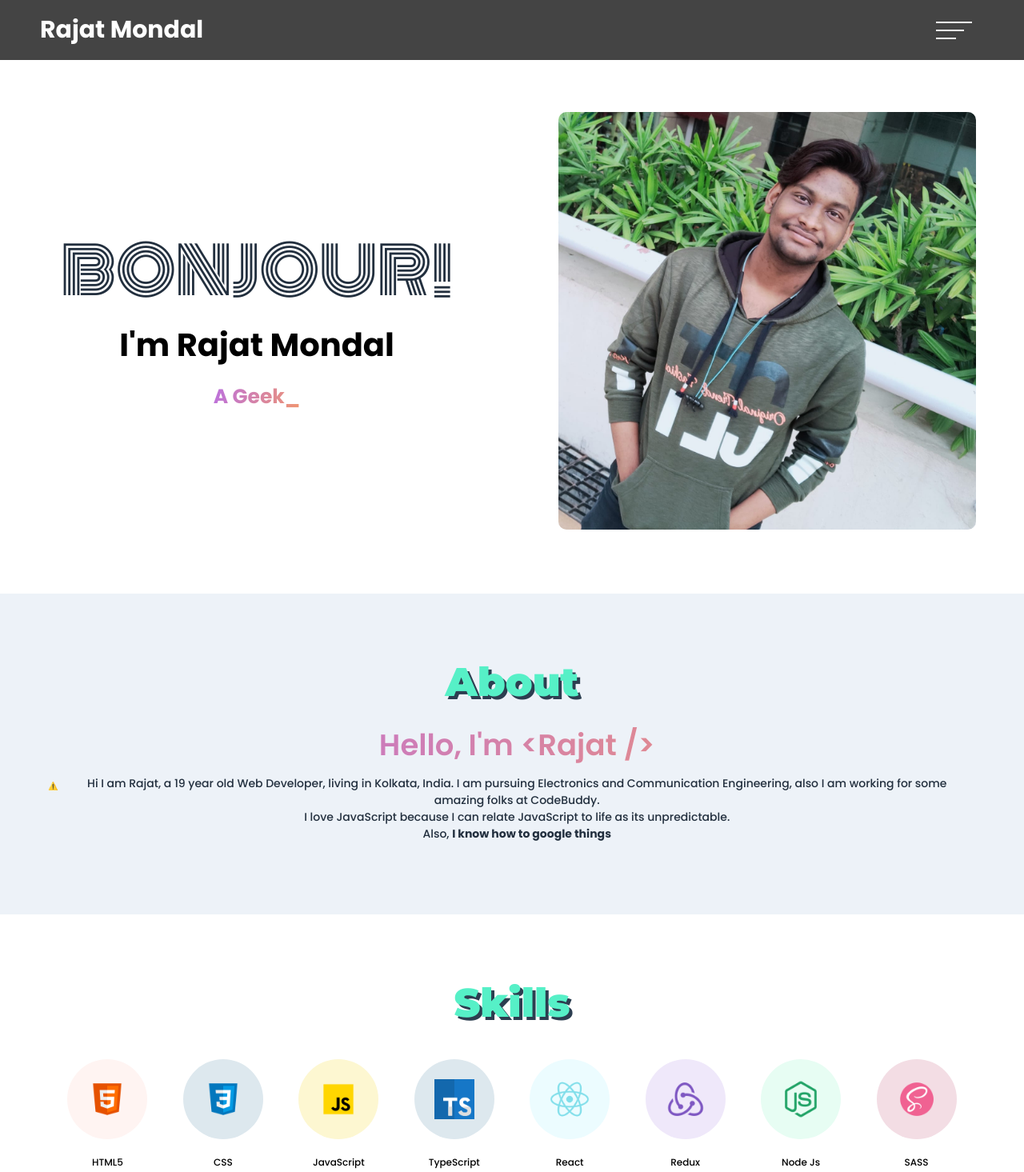
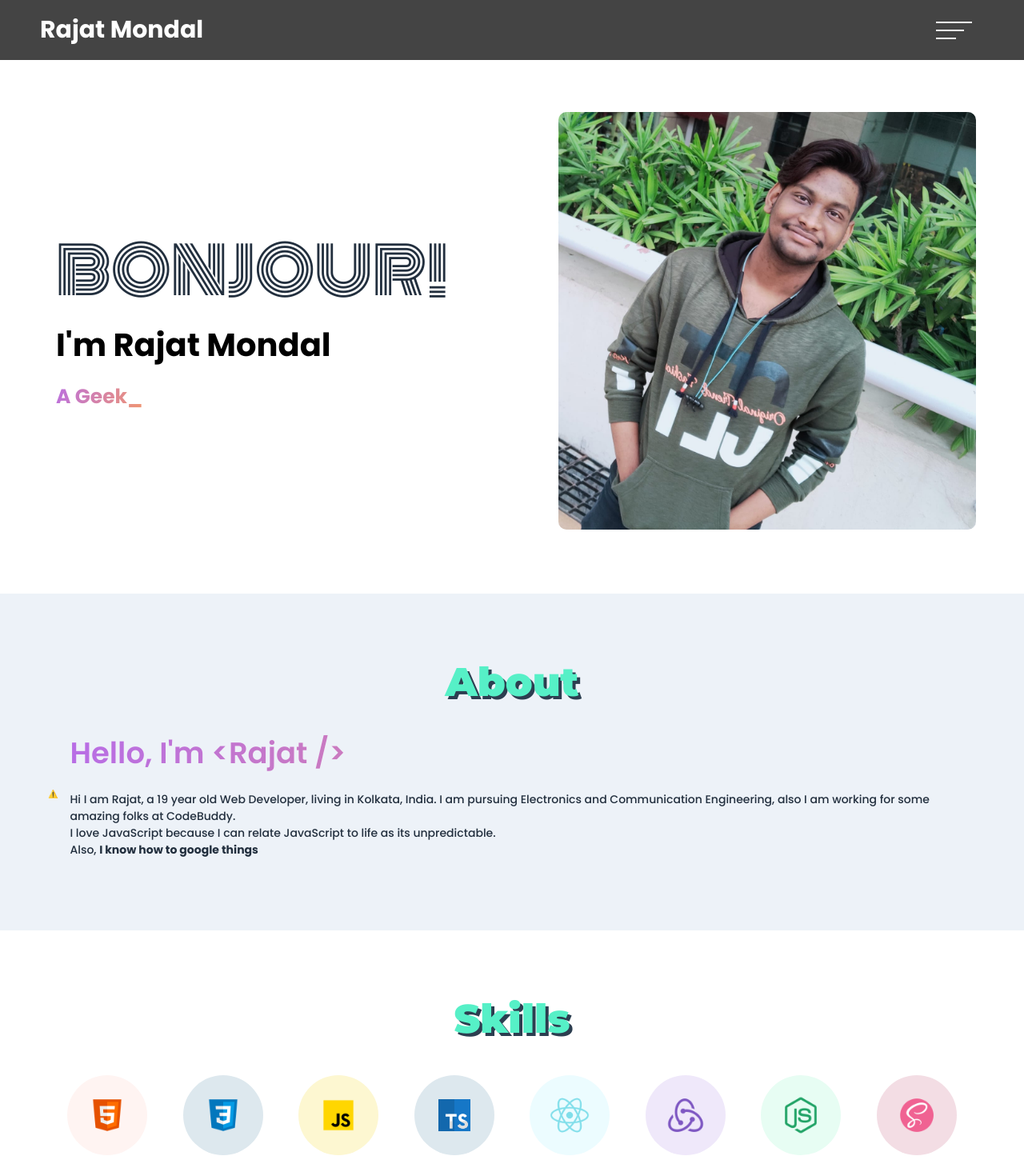
Before and after one commit to hyvip-ai/new_portfolio, a Next.js app: page / in a window 1280 px wide. Shown: the top 1465 px of the page at 80% size. Built offline with nearby package versions, Linux system fonts and the light colour scheme; no server answers.

Commit message:
Design Changes

```diff
--- a/components/Banner.tsx
+++ b/components/Banner.tsx
@@ -8,7 +8,7 @@ interface bannerProps {
 }
 function Banner(props: bannerProps) {
   useEffect(() => {
-    var typed = new Typed(".types", {
+    new Typed(".types", {
       strings: props.bannerData.typing,
       typeSpeed: 100,
       loop: true,
@@ -22,7 +22,7 @@ function Banner(props: bannerProps) {
     <>
       <section className={`section ${classes.banner} pt`}>
         <div className={classes.row}>
-          <div className={classes.col}>
+          <div className={`${classes.col} ${classes.first_col}`}>
             <h1>{props.bannerData.pageIntro}</h1>
             <h3>{props.bannerData.me}</h3>
             <h3>
--- a/components/SkillBtn.tsx
+++ b/components/SkillBtn.tsx
@@ -9,7 +9,7 @@ function SkillBtn(props: skillProps) {
   return (
     <div>
       <div
-        className={classes.skill_btn}
+        className={`${classes.skill_btn} ${props.skill.name}`}
         style={{ backgroundColor: props.skill.bgColor }}
       >
         <Image
--- a/styles/about.module.css
+++ b/styles/about.module.css
@@ -10,8 +10,12 @@
 
 .para {
   font-size: 1.4rem;
-  text-align: center;
   color: #222f3e;
+  padding: 1rem 1.5rem;
+  text-align: left;
+}
+.heading {
+  text-align: left;
   padding: 1rem 1.5rem;
 }
 
--- a/styles/banner.module.css
+++ b/styles/banner.module.css
@@ -15,6 +15,9 @@
   justify-content: center;
   align-items: center;
 }
+.banner .row .first_col {
+  align-items: flex-start;
+}
 .image {
   width: 100%;
   height: auto;
@@ -28,10 +31,12 @@
   font-family: "Monoton";
   color: #222f3e;
   font-weight: 400;
+  padding: 0rem 1rem;
 }
 
 .col h3 {
   font-size: 4rem;
+  padding: 0rem 1rem;
   margin-bottom: 1rem;
 }
 
--- a/styles/globals.css
+++ b/styles/globals.css
@@ -37,6 +37,9 @@ a {
 }
 .pt {
   padding-top: 14rem;
+}
+.TypeScript {
+  padding: 3rem !important;
 }
 .section_heading {
   font-size: 5rem;
```
